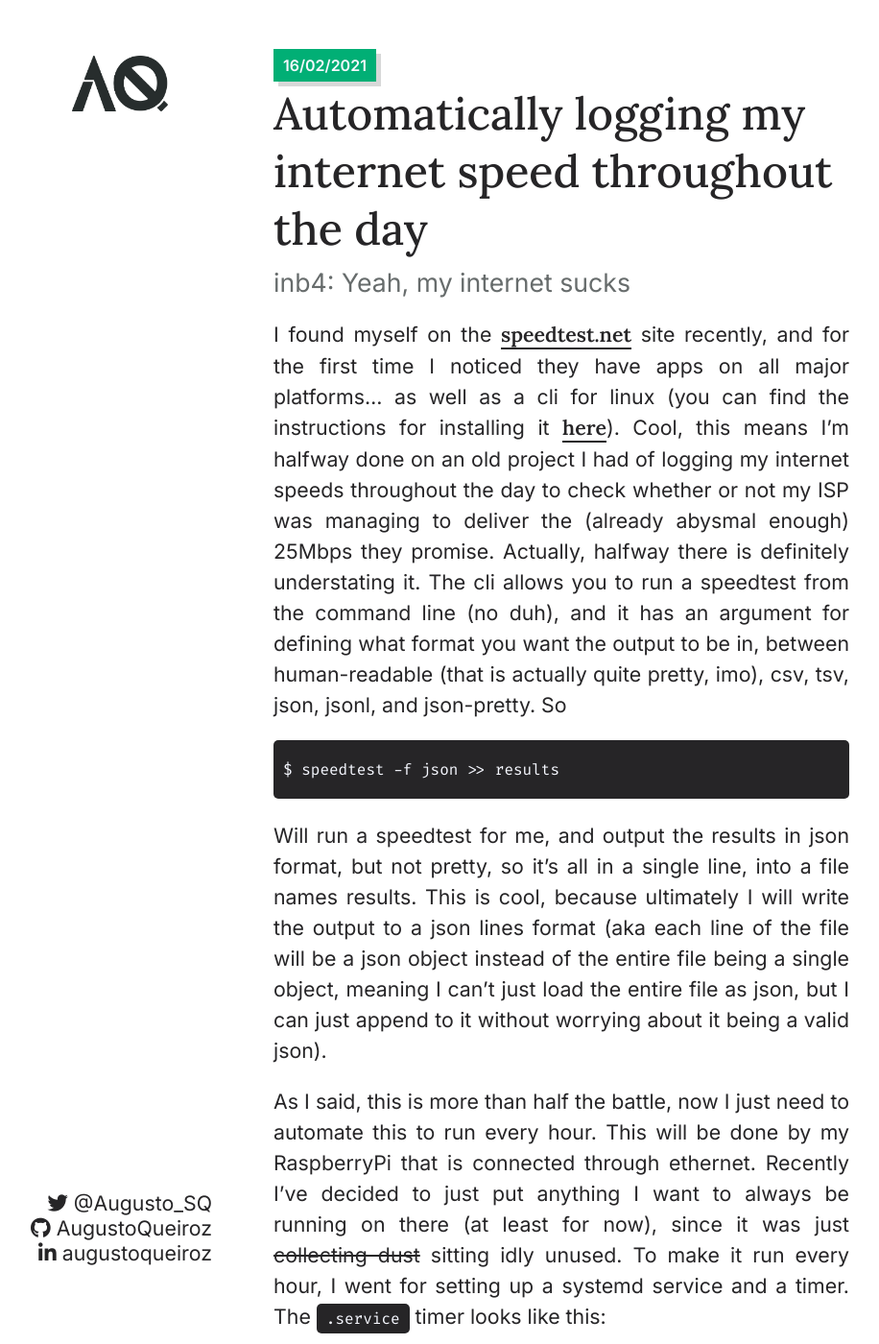
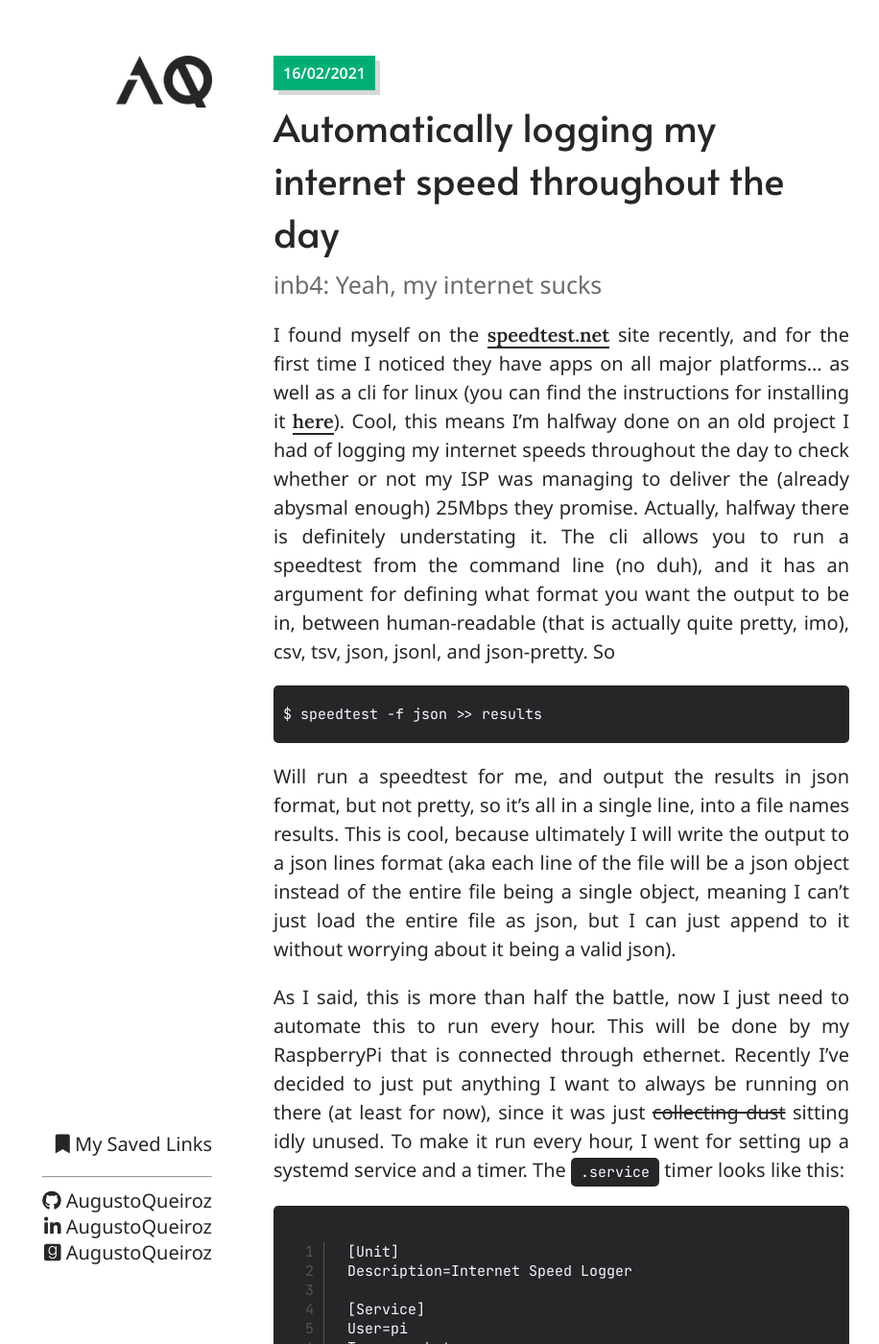
Before and after one commit to AugustoQueiroz/blog, a Jekyll site: the page built from _posts/2021-02-16-logging-my-internet-speed.md, in a window 1280 px wide and 1400 px high. Shown: the whole window at 96% size, without its empty margins (29-945 px from the left). Built offline with Jekyll 4.4.1, drawn with Linux system fonts in a browser that asks for light colours; our own code applies the rules of GitHub Pages for plain Markdown files.

Commit message:
Blog refresh and bookmarks page

```diff
--- a/_config.yml
+++ b/_config.yml
@@ -19,15 +19,16 @@
 # in the templates via {{ site.myvariable }}.
 
 title: Augusto's Blog
-email: asq@cin.ufpe.br
+email: asqueiroz@outlook.com
 description: >- # this means to ignore newlines until "baseurl:"
     My blog. Not much to say here. A place to share thoughts, and projects.
 baseurl: "/blog" # the subpath of your site, e.g. /blog
 url: "https://augustoqueiroz.com" # the base hostname & protocol for your site, e.g. http://example.com
 logo_image: logo.png
-twitter_username: Augusto_SQ
+#twitter_username: Augusto_SQ
 github_username: AugustoQueiroz
-linkedin_username: augustoqueiroz
+linkedin_username: AugustoQueiroz
+goodreads_username: AugustoQueiroz
 
 # Build settings
 theme: minima
--- a/_layouts/default.html
+++ b/_layouts/default.html
@@ -36,9 +36,14 @@
 			</ul-->
 
 			<div id='links'>
+				<p><a href='{{ site.baseurl }}/saved-links.html'><i class='fas fa-bookmark'></i> My Saved Links</a></p>
+
+				<hr>
+
 				{% if site.twitter_username %}<a href='https://twitter.com/{{ site.twitter_username }}'><i class='fab fa-twitter'></i> @{{ site.twitter_username }}</a></br>{% endif %}
 				{% if site.github_username %}<a href='https://github.com/{{ site.github_username }}'><i class='fab fa-github'></i> {{ site.github_username }}</a></br>{% endif %}
-				{% if site.linkedin_username %}<a href='https://linkedin.com/in/augustoqueiroz'><i class='fab fa-linkedin-in'></i> augustoqueiroz</a></br>{% endif %}
+				{% if site.linkedin_username %}<a href='https://linkedin.com/in/{{ site.linkedin_username }}'><i class='fab fa-linkedin-in'></i> {{ site.linkedin_username }}</a></br>{% endif %}
+				{% if site.goodreads_username %}<a href='https://goodreads.com/{{ site.goodreads_username }}'><i class='fab fa-goodreads'></i> {{ site.goodreads_username }}</a></br>{% endif %}
 			</div>
 		</div>
 
--- a/_layouts/home.html
+++ b/_layouts/home.html
@@ -7,7 +7,7 @@ layout: default
 <ul id='posts'>
 	{% for post in site.posts %}
 	<li>
-		<span class='date {% if post.category %}{{ post.category }}{% endif %}'>{{ post.date | date: '%d/%m/%Y' }}</span>
+		<div class='date {% if post.category %}{{ post.category }}{% endif %}'>{{ post.date | date: '%d/%m/%Y' }}</div>
 		<a href='{{ site.baseurl }}{{ post.url }}'>
 			<div>
 				<h1 class='title'>{{ post.title }}</h1>
--- a/_layouts/post.html
+++ b/_layouts/post.html
@@ -2,7 +2,9 @@
 layout: default
 ---
 
-<span class='date {% if page.category %}{{ page.category }}{% endif %}'>{{ page.date | date: '%d/%m/%Y' }}</span>
+{% if page.date %}
+<div class='date {% if page.category %}{{ page.category }}{% endif %}'>{{ page.date | date: '%d/%m/%Y' }}</div>
+{% endif %}
 <h1 class='title'>{{ page.title }}</h1>
 {% if page.subtitle %}<h2 class='subtitle'>{{ page.subtitle }}</h2>{% endif %}
 
--- a/assets/css/style.css
+++ b/assets/css/style.css
@@ -1,8 +1,9 @@
-@import url('https://rsms.me/inter/inter.css')
+/*@import url('https://rsms.me/inter/inter.css');*/
+@import url('https://fonts.googleapis.com/css2?family=Alata&family=JetBrains+Mono:ital,wght@0,100..800;1,100..800&family=Noto+Sans:ital,wght@0,100..900;1,100..900&display=swap');
 html {}
 
 html {
-	font-family: 'Inter', sans-serif;
+	font-family: 'Noto Sans', sans-serif;
 	font-variant-ligatures: contextual;
     -moz-font-feature-settings: "calt";
     -webkit-font-feature-settings: "calt";
@@ -38,23 +39,22 @@ body {
 }
 
 h1.title {
-	font-family: 'Lora', serif;
-	font-size: 35pt;
+	font-family: 'Alata', 'Noto Sans', sans-serif;
+	font-size: 40px;
 	font-weight: 500;
 	margin-bottom: 0;
 	margin: 0;
-	margin-top: 10px;
 }
 
 h2 {
-	font-size: 20pt;
+	font-size: 25px;
 	color: #676C6C;
-	font-family: 'Lora', serif;
+	font-family: 'Alata', 'Noto Sans', sans-serif;
 }
 
 h2.subtitle {
-	font-family: 'Inter', sans-serif;
-	font-size: 20pt;
+	font-family: 'Noto Sans', sans-serif;
+	font-size: 25px;
 	font-weight: normal;
 	color: #676C6C;
 	margin-top: 10px;
@@ -69,14 +69,15 @@ div#left-bar {
 
 	text-align: right;
 
-	font-size: 16pt;
+	font-size: 20px;
 }
 
 div#left-bar img#logo {
 	width: 100px;
+	float: right;
 }
 
-div#left-bar div {
+div#left-bar div#links {
 	position: absolute;
 	bottom: 0;
 	right: 0;
@@ -145,7 +146,10 @@ div#content h2.title {
 	margin-top: 0;
 }
 
-div#content span.date {
+div#content div.date {
+	display: inline-block;
+	margin-bottom: 10px;
+
 	background-color: var(--yellow);
 	padding: 7px 10px;
 	/*padding-top: 10px;*/
@@ -156,7 +160,7 @@ div#content span.date {
 	font-weight: 600;
 }
 
-div#content span.date.tech {
+div#content div.date.tech {
 	background-color: var(--green);
 	color: var(--light);
 }
@@ -166,7 +170,7 @@ div#content img.header-image {
 }
 
 div#content p {
-	font-size: 16pt;
+	font-size: 20px;
 	text-align: justify;
 	line-height: 150%;
 }
@@ -183,7 +187,7 @@ div#content div.quote {
 	width: 80%;
 	margin: 50px auto;
 	font-family: 'Lora', serif;
-	font-size: 16pt;
+	font-size: 20px;
 	text-align: justify;
 	color: #515757;
 	line-height: 150%;
@@ -197,14 +201,14 @@ div#content code {
 
 	background-color: var(--dark);
 	color: var(--light);
-	font-family: 'Fira Code', monospace;
-	font-size: 12pt;
+	font-family: 'JetBrains Mono', monospace;
+	font-size: 15px;
 }
 
 div#content code.highlighter-rouge {
 	border-radius: 5px;
 	padding: 5px 10px;
-	font-size: 12pt;
+	font-size: 15px;
 }
 
 div#content figure.highlight {
@@ -215,8 +219,8 @@ div#content figure.highlight {
 div#content pre {
 	background-color: var(--dark);
 	color: var(--light);
-	font-family: 'Fira Code', monospace;
-	font-size: 12pt;
+	font-family: 'JetBrains Mono', monospace;
+	font-size: 15px;
 	border-radius: 5px;
 	overflow-x: scroll;
 	padding: 20px 10px;
```
Also changed, not shown: Gemfile (+6 -3 lines), _posts/2021-01-19-cs-not-exact.md (deleted, +0 -33 lines), saved-links.md (added, +8 -0 lines), Gemfile.lock, _drafts/2024-07-05-leetcode-practice.md (added), assets/images/logo.png.
